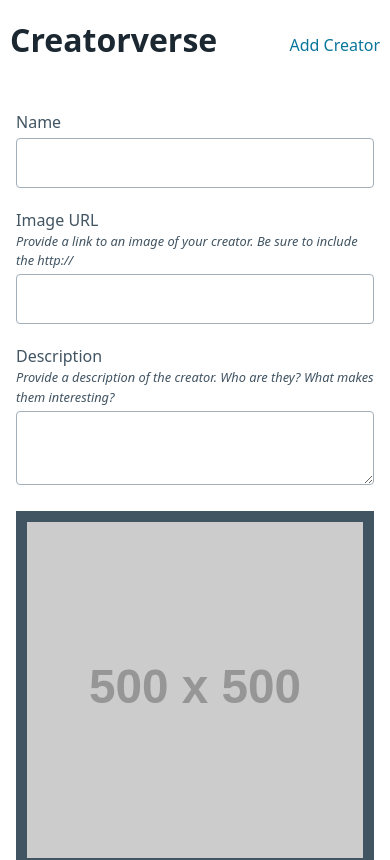
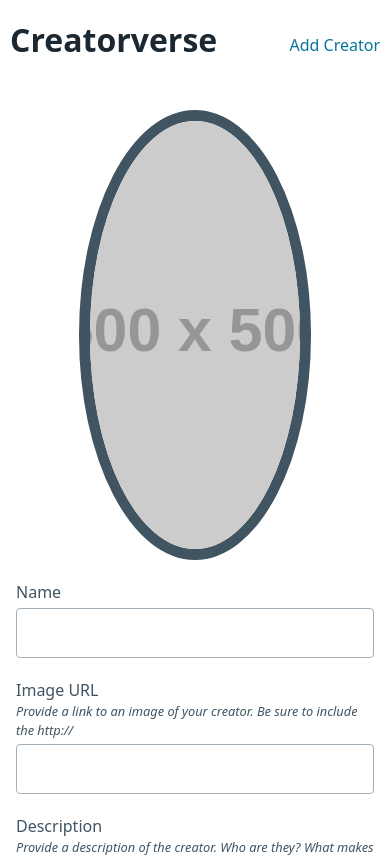
Before and after one commit to sharnajh/creatorverse, a React (Vite) app: page /add in a window 390 px wide. Shown: the top 860 px of the page. Built offline with nearby package versions, Linux system fonts and the light colour scheme; no server answers; the database is empty.

Commit message:
css styling

```diff
--- /dev/null
+++ b/src/components/FormInput/CreatorForm/CreatorForm.css
@@ -0,0 +1,21 @@
+@media screen and (max-width: 990px) {
+    .left {
+        order: 2;
+    }
+
+    .right {
+        margin-bottom: 20px;
+        display: grid;
+        place-items: center;
+    }
+
+    .right > .photo {
+        border-radius: 100%;
+        width: 65%;
+    }
+}
+
+.right {
+    display: grid;
+    place-items: center;
+}
--- a/src/components/CreatorForm.jsx
+++ b/src/components/FormInput/CreatorForm/CreatorForm.jsx
@@ -1,8 +1,9 @@
 import { useState } from "react";
-import TextInput from './FormInput/TextInput.jsx';
-import TextAreaInput from "./FormInput/TextAreaInput.jsx";
-import SocialMediaInputGroup from "./FormInput/SocialMediaInputGroup.jsx";
-import DisplayImage from "./FormInput/DisplayImage/DisplayImage.jsx";
+import './CreatorForm.css';
+import TextInput from '../TextInput.jsx';
+import TextAreaInput from "../TextAreaInput.jsx";
+import SocialMediaInputGroup from "../SocialMediaInputGroup.jsx";
+import DisplayImage from "../DisplayImage/DisplayImage.jsx";
 
 // Page can edit existing creators and add new creators
 
@@ -19,7 +20,7 @@ const CreatorForm = ({ creator, handleSubmit }) => {
     return (
         <form className="container">
             <div className="grid" >
-                <span>
+                <div className="left">
                     <TextInput label="Name" keyName="name"
                         value={creatorFormData.name} handleChange={handleChange}
                         required />
@@ -32,9 +33,11 @@ const CreatorForm = ({ creator, handleSubmit }) => {
                     <TextAreaInput label="Description" rows="2" keyName="description"
                         value={creatorFormData.description} handleChange={handleChange}
                     />
-                </span>
+                </div>
 
-                <DisplayImage imageURL={creatorFormData.imageURL} />
+                <div className="right">
+                    <DisplayImage imageURL={creatorFormData.imageURL} />
+                </div>
             </div>
 
             <SocialMediaInputGroup handleChange={handleChange} />
--- a/src/components/FormInput/DisplayImage/DisplayImage.css
+++ b/src/components/FormInput/DisplayImage/DisplayImage.css
@@ -1,13 +1,9 @@
-.right {
-    display: grid;
-    place-items: center;
-}
-
 .photo {
-    width: 100%;
+    height: 450px;
     aspect-ratio: 1/1;
     object-fit: cover;
     border: 0.7em solid;
+    border-radius: 100%;
 }
 
 .photo:after {
--- a/src/components/FormInput/DisplayImage/DisplayImage.jsx
+++ b/src/components/FormInput/DisplayImage/DisplayImage.jsx
@@ -7,13 +7,11 @@ const DisplayImage = ({ imageURL }) => {
         el.src = "https://placehold.co/500?text=Invalid+Image+URL&font=roboto";
     }
     return (
-        <div className="right">
             <img className="photo"
                 loading="lazy"
                 alt="Image of Creator"
                 onError={({ currentTarget }) => handleError(currentTarget)}
                 src={imageURL || defaultImage} />
-        </div>
     )
 }
 DisplayImage.propTypes = {
--- a/src/pages/CreatorManagement/AddCreator.jsx
+++ b/src/pages/CreatorManagement/AddCreator.jsx
@@ -1,4 +1,4 @@
-import CreatorForm from "../../components/CreatorForm"
+import CreatorForm from '../../components/FormInput/CreatorForm/CreatorForm.jsx';
 
 const AddCreator = () => {
     const emptyCreator = {
--- a/src/pages/CreatorManagement/EditCreator.jsx
+++ b/src/pages/CreatorManagement/EditCreator.jsx
@@ -1,7 +1,7 @@
 import { useEffect, useState } from "react";
 import { useParams } from 'react-router-dom';
 import { supabase } from '../../client.js';
-import CreatorForm from '../../components/CreatorForm';
+import CreatorForm from '../../components/FormInput/CreatorForm/CreatorForm.jsx';
 import NoCreators from "./ErrorViews/NoCreators.jsx";
 
 const EditCreator = () => {
```
